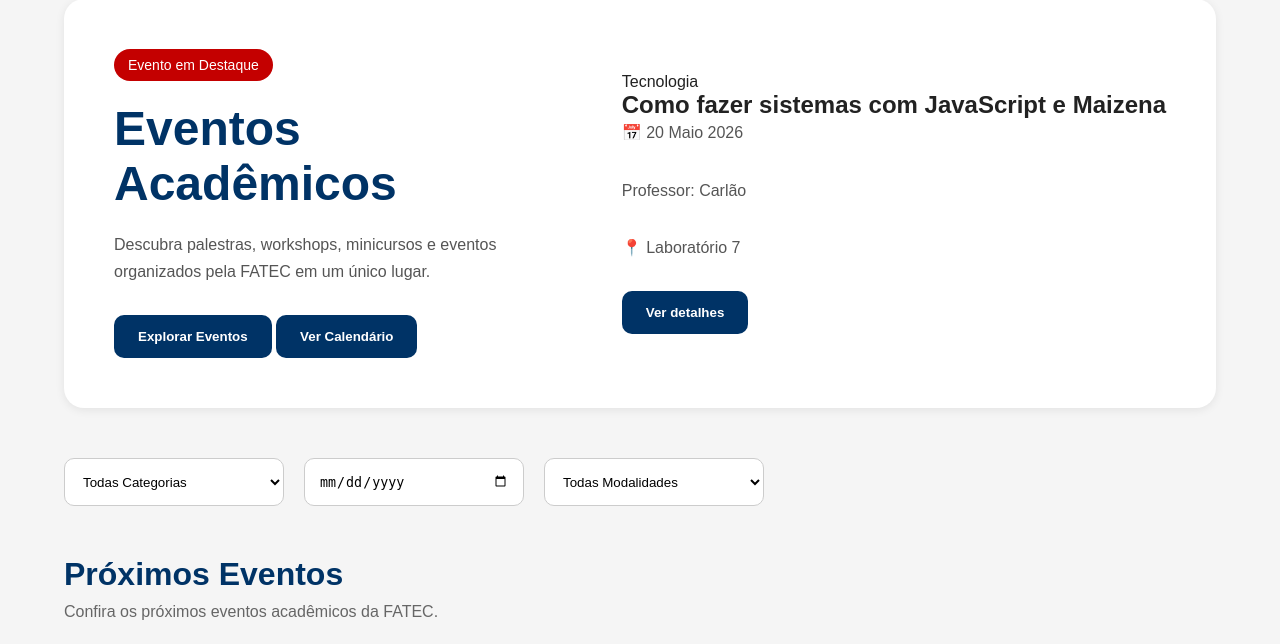
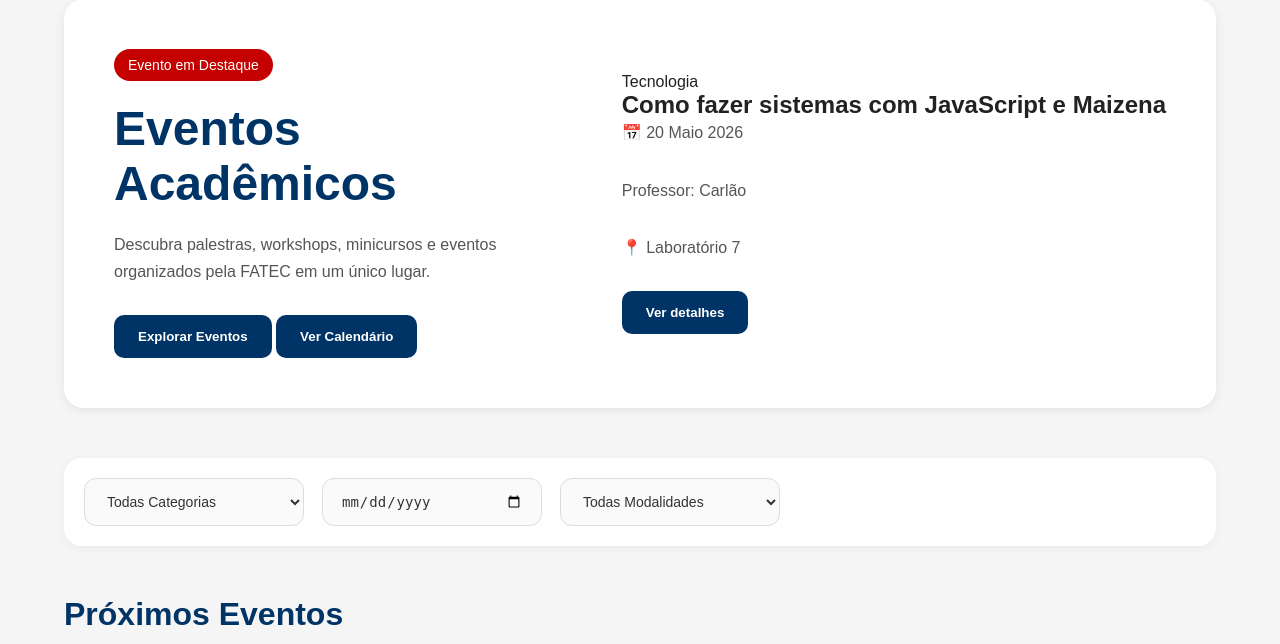
Before and after one commit to PIeventos2026/pieventos, a PHP site: page / in a window 1280 px wide. Shown: the part 51-695 px from the top of the page. Run offline with PHP 8.4, Linux system fonts and the light colour scheme.

```diff
--- a/assets/css/style.css
+++ b/assets/css/style.css
@@ -194,21 +194,51 @@ body{
 
 .filtros-content{
     display: flex;
-    gap: 20px;
+    gap: 18px;
     flex-wrap: wrap;
+
+    background: white;
+
+    padding: 20px;
+
+    border-radius: 18px;
+
+    box-shadow: 0 2px 10px rgba(0,0,0,0.05);
 }
 
 .filtros select,
 .filtros input{
-    padding: 14px;
+    padding: 14px 18px;
 
-    border: 1px solid #ccc;
+    border: 1px solid #dcdcdc;
 
-    border-radius: 10px;
+    border-radius: 12px;
 
     min-width: 220px;
 
+    background: #fafafa;
+
+    color: #333;
+
+    font-size: 14px;
+
+    transition: 0.3s;
+
+    outline: none;
+}
+
+.filtros select:hover,
+.filtros input:hover{
+    border-color: #b5b5b5;
+}
+
+.filtros select:focus,
+.filtros input:focus{
+    border-color: #003366;
+
     background: white;
+
+    box-shadow: 0 0 0 4px rgba(0,51,102,0.08);
 }
 
 /* EVENTOS */
--- a/index.html
+++ b/index.html
@@ -8,6 +8,7 @@
 
     <link rel="stylesheet" href="assets/css/style.css">
 </head>
+
 <body>
 
     <!-- HERO -->
```
